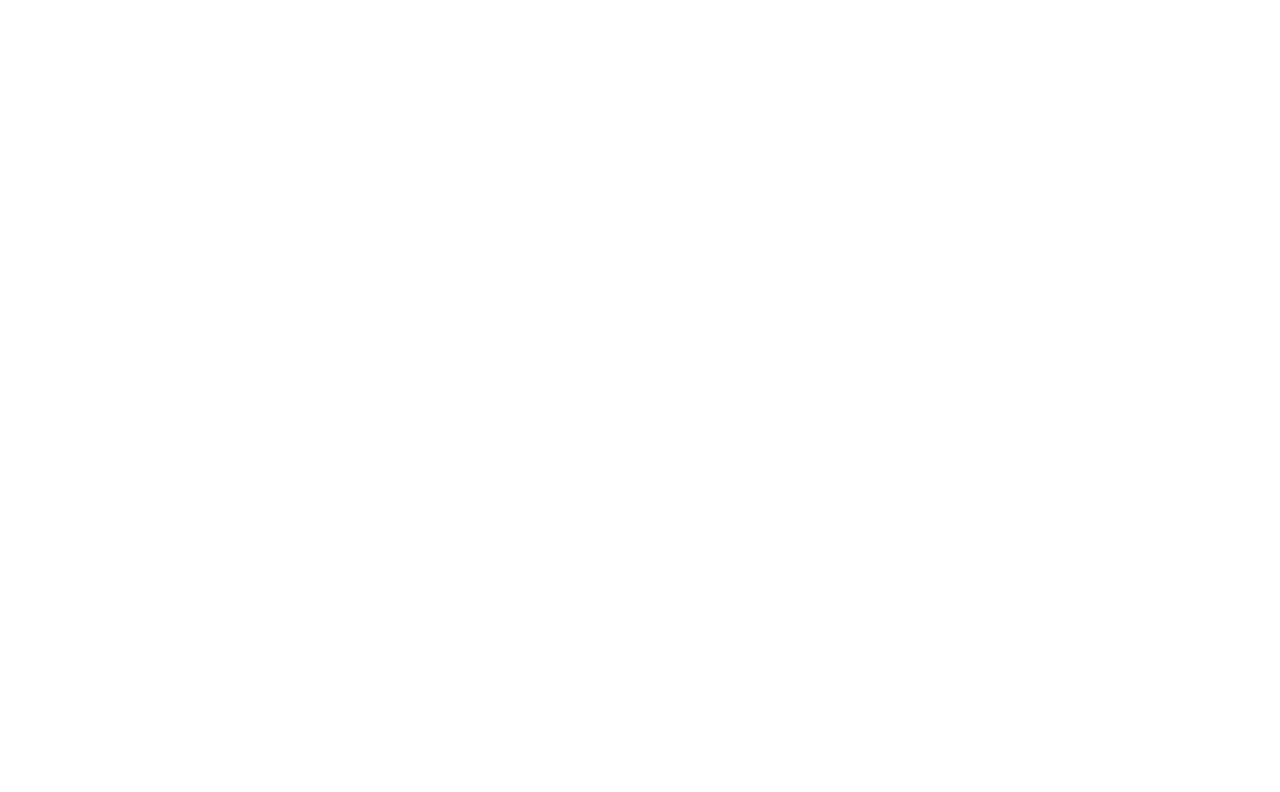
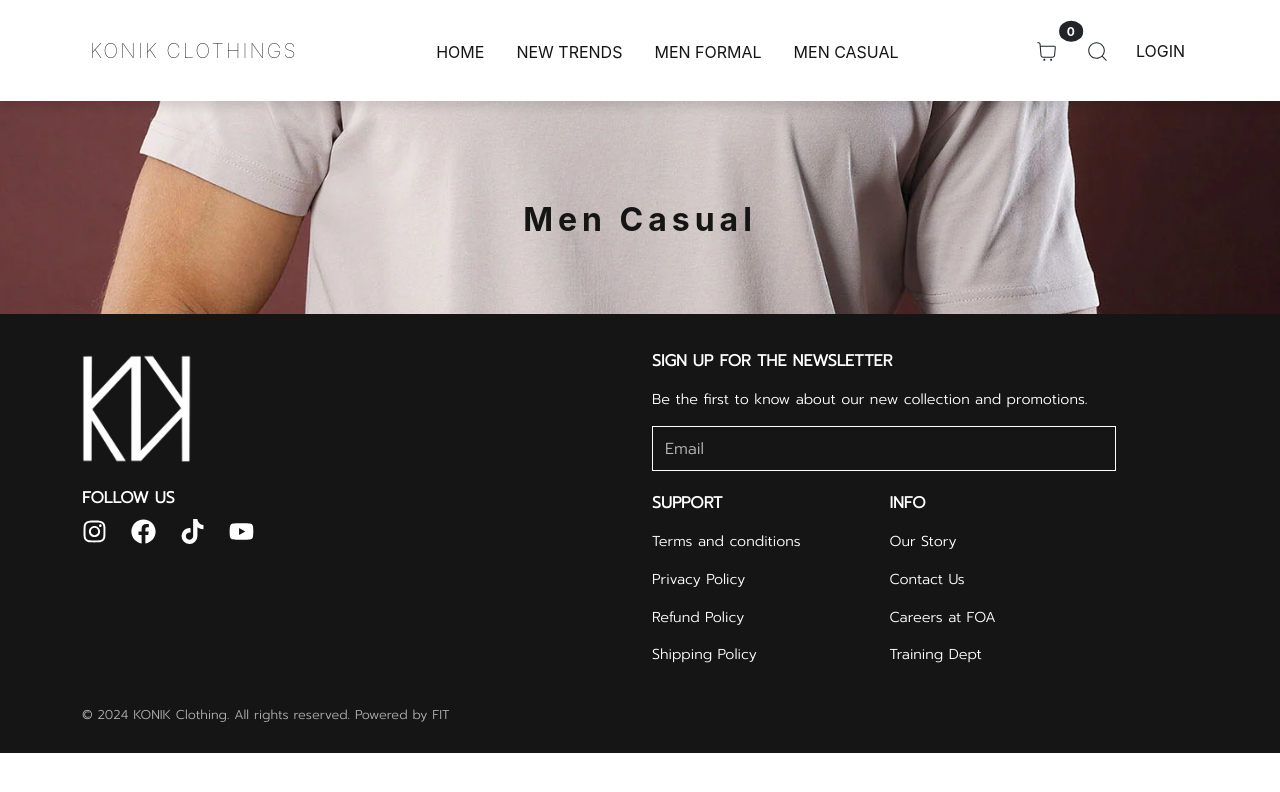
Before and after one commit to hhadithya/e-commerce-web, a React (Create React App) app: page /menscollection in a window 1280 px wide. Before the commit this address had no page. Shown: the top 792 px of the page. Built offline with nearby package versions, Linux system fonts and the light colour scheme.

Commit message:
minor changes

```diff
--- a/src/App.js
+++ b/src/App.js
@@ -2,7 +2,7 @@
 import Home from './Pages/Home';
 import ProductView from './Pages/ProductView';
 import CheckOutCard from './Components/CheckOutCard';
-import Collection from './Pages/Collection';
+import MensCollection from './Pages/MensCollection';
 import LogIn from './Pages/LogIn';
 import SignUp from './Pages/SignUp';
 
@@ -13,7 +13,7 @@
         <Route path="/" element={<Home />} />
         <Route path="/product-view/:id" element={<ProductView />} />
         <Route path="/checkout" element={<CheckOutCard />} />
-        <Route path="/collection" element={<Collection />} />
+        <Route path="/menscollection" element={<MensCollection />} />
         <Route path="/login" element={<LogIn />} />
         <Route path="/signup" element={<SignUp />} />
       </Routes>
--- a/src/Components/NavBar.js
+++ b/src/Components/NavBar.js
@@ -50,7 +50,7 @@
                 <a className="nav-link text-uppercase text-color" href=".com">men formal</a>
               </li>
               <li className="nav-item px-2 py-2">
-                <a className="nav-link text-uppercase text-color" href="collection">men casual</a>
+                <a className="nav-link text-uppercase text-color" href="/menscollection">men casual</a>
               </li>
             </ul>
           </div>
--- /dev/null
+++ b/src/Pages/MensCollection.js
@@ -0,0 +1,18 @@
+import React from 'react';
+import Navbar from '../Components/NavBar';
+import Footer from '../Components/Footer';
+import '../Stylesheets/Collection.css';
+
+function MensCollection(){
+    return (
+        <>
+            <Navbar />
+            <div className='image-container'>
+                <img src="/Images/tops.webp" alt="konik t shirt" className='back'/>
+                <p>Men Casual</p>
+            </div>
+            <Footer />
+        </>
+      );
+}
+export default MensCollection;
```
